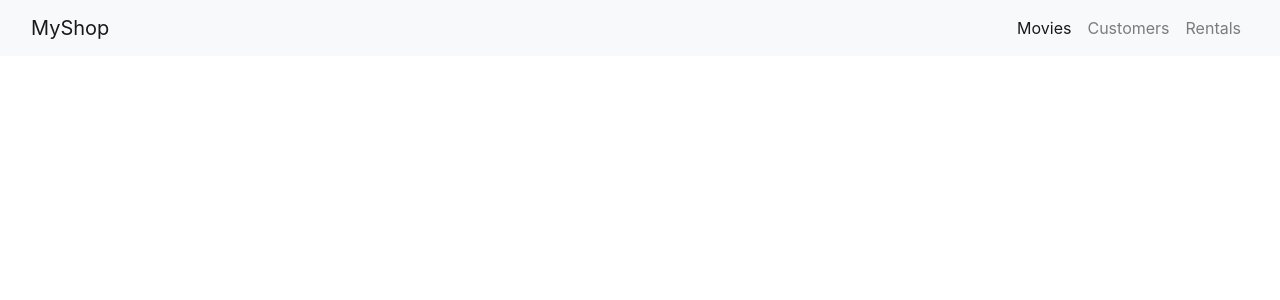
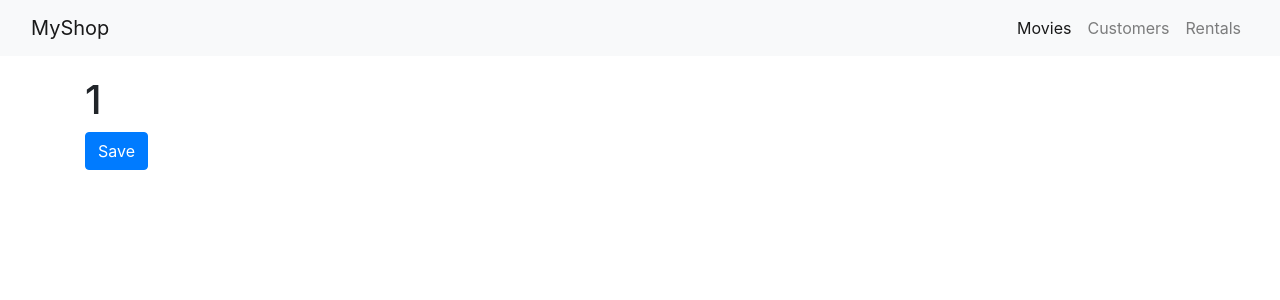
Before and after one commit to ChandimaHerath/movie-app-reactJS, a React (Create React App) app: page /movies/1 in a window 1280 px wide. Shown: the top 300 px of the page. Built offline with nearby package versions, Linux system fonts and the light colour scheme.

Commit message:
routing to movies form implemented

```diff
--- a/src/App.js
+++ b/src/App.js
@@ -4,6 +4,7 @@ import NotFound from './components/common/notFound';
 import Customers from './components/customers';
 import Movies from './components/movies';
 import Rentals from './components/rentals';
+import MovieForm from './components/movieForm'
 import {Route,Redirect,Switch} from 'react-router-dom'
 import NavBar from './components/navBar';
 
@@ -14,6 +15,7 @@ class App extends Component{
         <NavBar/>
       <main className="container">
         <Switch>
+       <Route path="/movies/:id" component={MovieForm} ></Route>
       <Route path="/movies"  component={Movies}>  </Route>
       <Route path="/customers"  component={Customers}>  </Route>
       <Route path="/rentals"  component={Rentals}>  </Route>
--- a/src/components/movieForm.jsx
+++ b/src/components/movieForm.jsx
@@ -1,5 +1,9 @@
-const MovieForm = () => {
-    return <h1>MovieForm</h1>;
+const MovieForm = ({match,history}) => {
+
+    return (<div>
+        <h1>{match.params.id}</h1>
+        <button onClick={()=> history.push('/movies')} className="btn btn-primary">Save</button>
+        </div>);
 }
 
 export default MovieForm;
--- a/src/components/movies.jsx
+++ b/src/components/movies.jsx
@@ -5,6 +5,7 @@ import Pagination from "./common/pagination";
 import{paginate} from "../utills/paginate";
 import ListGroup from "./common/listGroup";
 import {getGenres} from "../services/fakeGenreService";
+import {Link}from "react-router-dom";
 
 class Movies extends Component{
     state={
@@ -71,7 +72,7 @@ class Movies extends Component{
             </thead>
             <tbody>
                 {filteredMovies.map(movie=>(  <tr  key={movie._id}>
-                    <td>{movie.title}</td>
+                    <td><Link to={`/movies/${movie._id}`}>{movie.title}</Link></td>
                     <td>{movie.genre.name}</td>
                     <td>{movie.numberInStock}</td>
                     <td>{movie.dailyRentalRate}</td>
```
